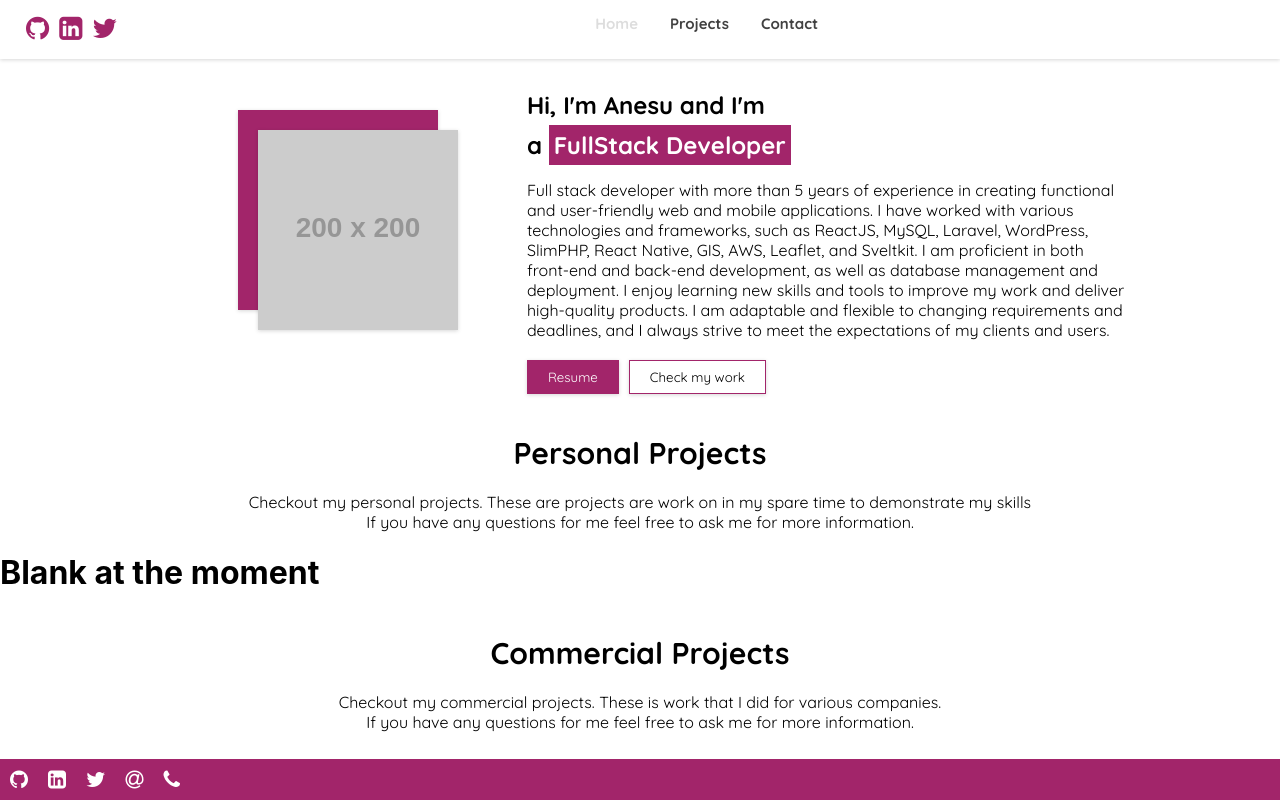
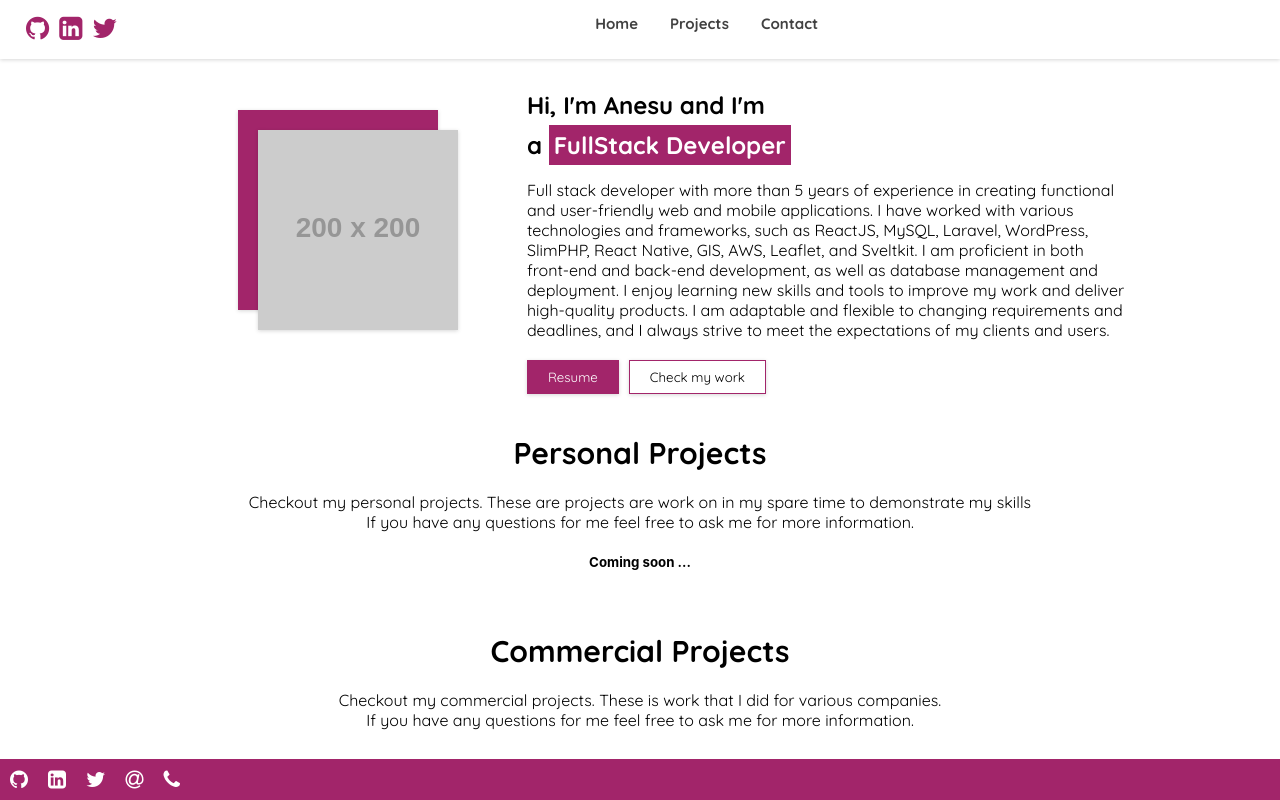
Before and after one commit to anemugomba/react-portfolio-website, a React (Create React App) app: page / in a window 1280 px wide. Shown: the top 800 px of the page. Built offline with nearby package versions, Linux system fonts and the light colour scheme; grey boxes are pictures that could not be loaded; a web font is replaced by a local one.

Commit message:
fixed navigation

```diff
--- a/src/home/Home.tsx
+++ b/src/home/Home.tsx
@@ -6,10 +6,10 @@ import {projectsData} from "../data/data";
 
 export default function Home() {
     return (
-        <div style={{paddingTop: 50,paddingBottom: 200}}>
+        <div style={{paddingTop: 50,paddingBottom: 200}} id="home">
             <Hero />
 
-            <div className='work-heading'>
+            <div className='work-heading' id="portfolio">
                 <span className='work-heading'>Personal Projects</span>
             </div>
             <div className='work-section-description'>
@@ -18,7 +18,9 @@ export default function Home() {
                 <span>If you have any questions for me feel free to ask me for more information.</span>
             </div>
 
-            <h1>Blank at the moment</h1>
+            <div style={{display: 'flex', alignItems: 'center', justifyContent: "center"}}>
+                <h5>Coming soon ...</h5>
+            </div>
             {/*<div className='projects-container'>
                 {projectsData.map((item, index) => {
                     return <ProjectCard project={item} key={item.id}/>
--- a/src/layouts/NavigationBar.tsx
+++ b/src/layouts/NavigationBar.tsx
@@ -32,10 +32,9 @@ function NavigationBar() {
           </span>
 
           <div className="url-container">
-            <Link to={{ pathname: "/" }} className="active">Home</Link>
-            <Link to={{ pathname: "/portfolio" }}>Projects</Link>
-            <Link to={{ pathname: "/contact" }}>Contact</Link>
-
+            <a href={"#home"}>Home</a>
+            <a href={"#portfolio"}>Projects</a>
+            <a href={"#contact-section"}>Contact</a>
           </div>
 
 
@@ -47,9 +46,9 @@ function NavigationBar() {
         {responsive ? (
           <div className='topnav-float'>
             <div className='topnav-popup-container'>
-              <Link to={{ pathname: "/home" }} className="active">Home</Link>
-              <Link to={{ pathname: "/about" }}>About Me</Link>
-              <Link to={{ pathname: "/contact" }}>Contact</Link>
+              <a href={"#home"}>Home</a>
+              <a href={"#portfolio"}>Projects</a>
+              <a href={"#contact-section"}>Contact</a>
             </div>
           </div>
         ) : null}
```
